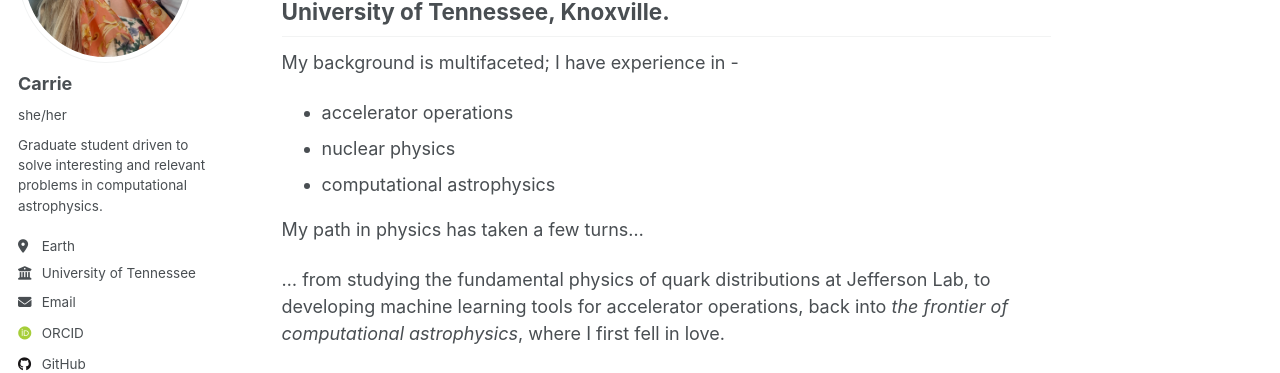
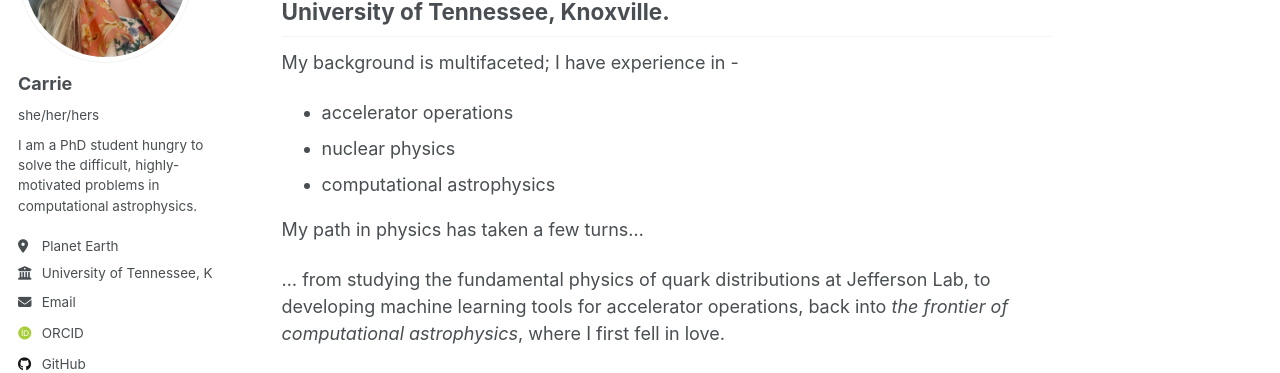
Before and after one commit to cellio00/cellio00.github.io, a Jekyll site: the page built from index.md, in a window 1280 px wide. Shown: the part 215-588 px from the top of the page. Built offline with Jekyll 4.4.1, drawn with Linux system fonts in a browser that asks for light colours; some web fonts are replaced.

Commit message:
Update _config.yml
update config

```diff
--- a/_config.yml
+++ b/_config.yml
@@ -24,10 +24,10 @@ author:
   # Biographic information
   avatar           : "SelfiePhoto.jpeg"
   name             : "Carrie"
-  pronouns         : "she/her"
-  bio              : "Graduate student driven to solve interesting and relevant problems in computational astrophysics."
-  location         : "Earth"
-  employer         : "University of Tennessee"
+  pronouns         : "she/her/hers"
+  bio              : "I am a PhD student hungry to solve the difficult, highly-motivated problems in computational astrophysics."
+  location         : "Planet Earth"
+  employer         : "University of Tennessee, Knoxville"
   uri              : # URL
   email            : "cellio18@tennessee.edu"
 
@@ -51,7 +51,7 @@ author:
   stackoverflow    : # User number or user number and name (i.e., use "1" or "1/jeff-atwood")
 
   # Social media
-  linkedin           : "www.linkedin.com/in/carrie-elliott-30a550189"
+  linkedin           : "carrie-elliott-30a550189/"
 
 # Publication Category - The following the list of publication categories and their headings
 publication_category:
```
